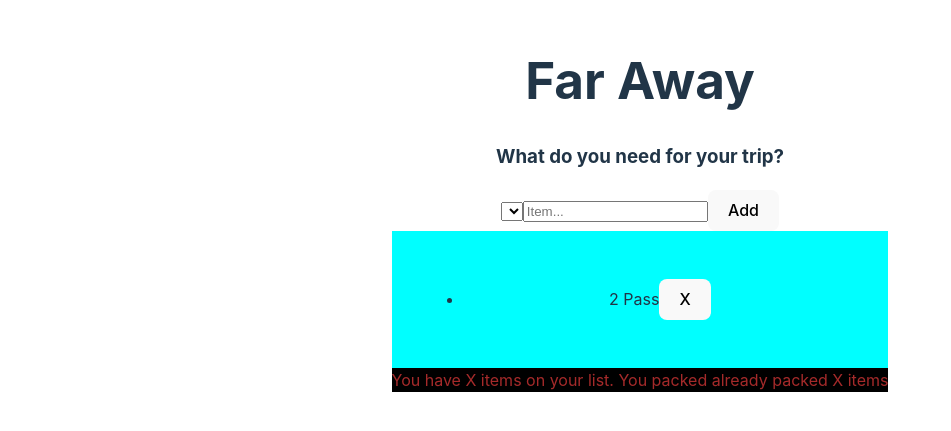
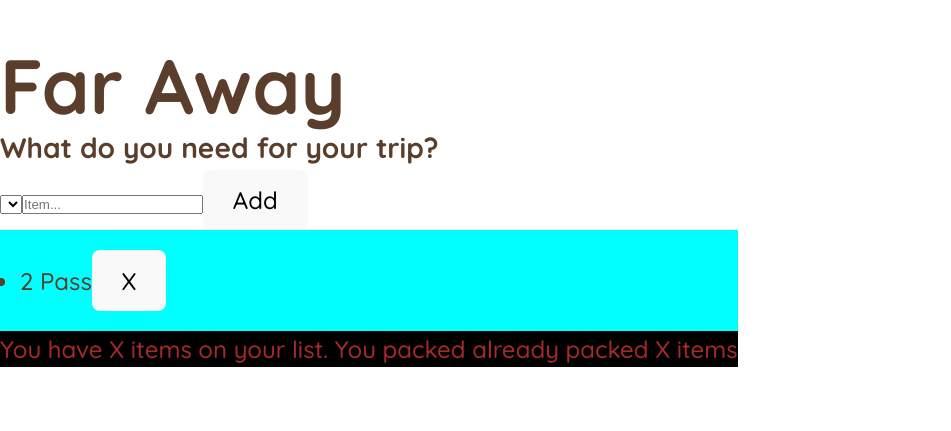
Before and after one commit to anaktas24/travel-list, a React (Vite) app in the folder travel-list/: page / in a window 1280 px wide. Shown: the part 195-626 px from the top of the page, without its empty margins (0-951 px from the left). Built offline with nearby package versions, Linux system fonts and the light colour scheme.

Commit message:
css stuff3

```diff
--- a/travel-list/src/App.css
+++ b/travel-list/src/App.css
@@ -1,8 +1,21 @@
-#root {
-  max-width: 1280px;
-  margin: 0 auto;
-  padding: 2rem;
-  text-align: center;
+@import url("https://fonts.googleapis.com/css2?family=Monoton&family=Quicksand:wght@500;700&display=swap");
+
+* {
+  margin: 0;
+  padding: 0;
+  box-sizing: border-box;
+}
+
+html {
+  font-size: 62.5%;
+}
+
+body {
+  font-size: 2.4rem;
+  font-family: sans-serif;
+  color: #5a3e2b;
+  font-family: "Quicksand";
+  font-weight: 500;
 }
 
 .container{
```
